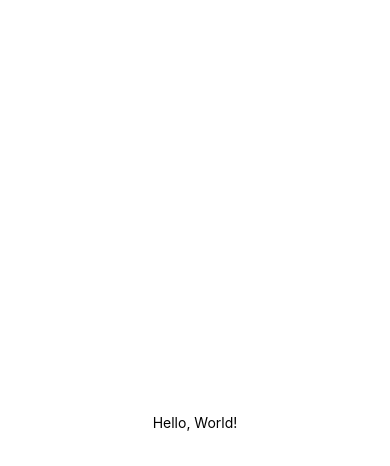
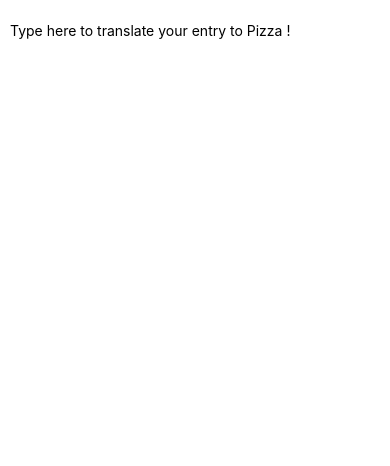
Before and after one commit to Fatima-Zahrae-Acharki/NativeBrief, a React Native app: screen / in a window 390 px wide. Shown: the top 466 px of the page. Built offline with nearby package versions, Linux system fonts and the light colour scheme.

Commit message:
pizza translator(text input)

```diff
--- a/App.tsx
+++ b/App.tsx
@@ -1,20 +1,24 @@
-import React from "react";
-import {Text, View} from 'react-native';
+import React, {useState} from "react";
+import {Text, TextInput, View} from 'react-native';
 
-const HelloWorld = () => {
-  return(
-    <View
-      style={{
-        flex: 1,
-        justifyContent: 'center',
-        alignItems: 'center',
-      }} >
-    <Text>
-      Hello, World!
-    </Text>
-
+const PizzaTranslator = () => {
+  const [text, setText] = useState('');
+  return (
+    <View style={{padding: 10}}>
+      <TextInput
+      style={{height:40}}
+      placeholder='Type here to translate your entry to Pizza !'
+      onChangeText={newText => setText(newText)}
+      defaultValue={text}
+      />
+      <Text style={{padding:10, fontSize:42}}>
+        {text
+        .split(' ')
+        .map(word => word && '🍕') //loop
+        .join(' ')}
+      </Text>
     </View>
   );
 };
 
-export default HelloWorld;
+export default PizzaTranslator;
```
